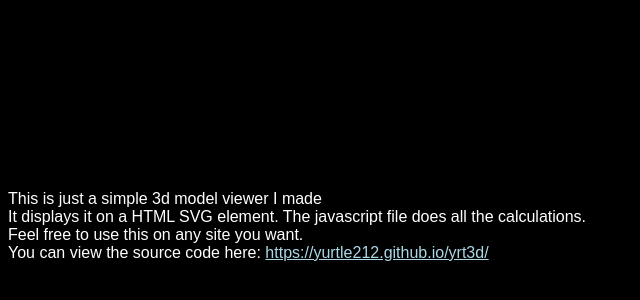
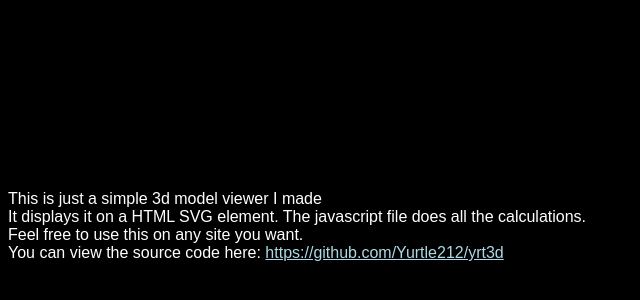
Before and after one commit to Yurtle212/yrt3d, a plain HTML site: page index.html in a window 1280 px wide. Shown: the part 338-638 px from the top of the page, 0-640 px from the left. Drawn offline with Linux system fonts and the light colour scheme; no server answers.

Commit message:
Update source code link text

```diff
--- a/index.html
+++ b/index.html
@@ -20,7 +20,7 @@
             This is just a simple 3d model viewer I made<br>
             It displays it on a HTML SVG element. The javascript file does all the calculations.<br>
             Feel free to use this on any site you want.<br>
-            You can view the source code here: <a href="https://github.com/Yurtle212/yrt3d">https://yurtle212.github.io/yrt3d/</a>
+            You can view the source code here: <a href="https://github.com/Yurtle212/yrt3d">https://github.com/Yurtle212/yrt3d</a>
         </p>
         <script src="./yrt3d.js"></script>
         <script>
```
